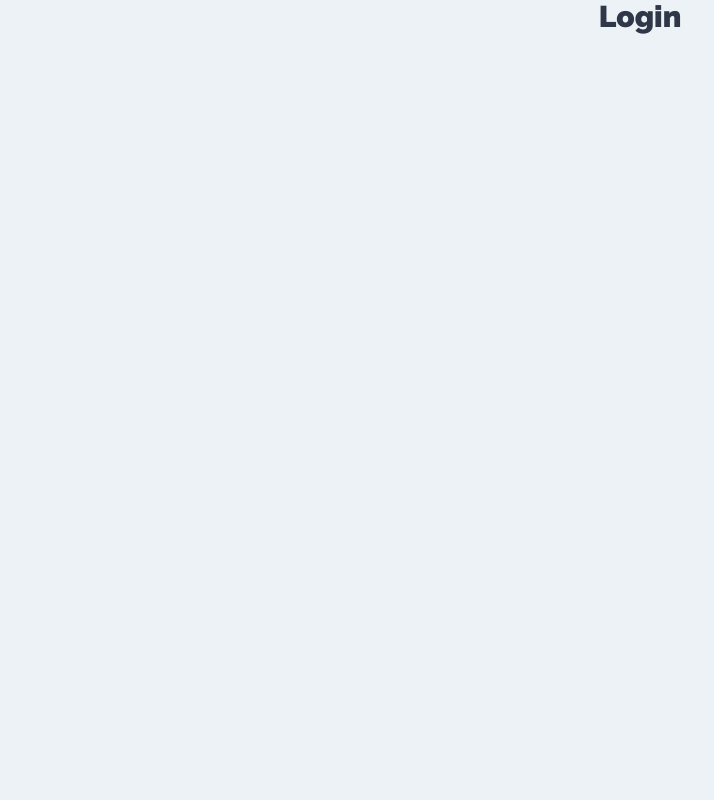
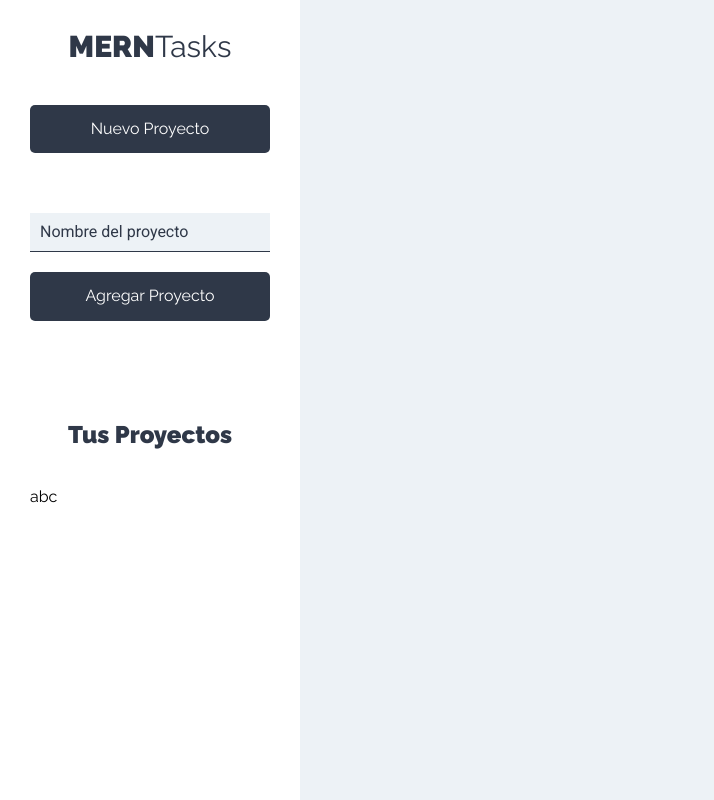
Before and after one commit to dylan-chacon/Tareas---MERN, a React (Create React App) app: page /proyectos in a window 1280 px wide. Shown: the whole page, without its empty margins (0-714 px from the left). Built offline with nearby package versions, Linux system fonts and the light colour scheme.

Commit message:
Sidebar Visual

```diff
--- /dev/null
+++ b/src/components/layout/Sidebar.js
@@ -0,0 +1,18 @@
+import React from 'react';
+import NewProject from '../proyectos/NewProject';
+import List from '../proyectos/List';
+
+const Sidebar = () => {
+    return (
+        <aside>
+            <h1>MERN<span>Tasks</span></h1>
+            <NewProject />
+            <div className="proyectos">
+                <h2>Tus Proyectos</h2>
+                <List />
+            </div>
+        </aside>
+    );
+}
+
+export default Sidebar;
--- /dev/null
+++ b/src/components/proyectos/List.js
@@ -0,0 +1,19 @@
+import React from 'react';
+import Project from './Project'
+
+const List = () => {
+    const projects = [
+        {name: 'abc'}
+    ]
+    return (
+        <ul className="listado-proyectos">
+            {projects.map(project => (
+                <Project
+                    project={project}
+                />
+            ))}
+        </ul>
+    );
+}
+
+export default List;
--- /dev/null
+++ b/src/components/proyectos/NewProject.js
@@ -0,0 +1,47 @@
+import React, { Fragment, useState } from 'react';
+
+const NewProject = () => {
+    //state
+    const [project, setProject] = useState({
+        name: ''
+    });
+    const { name } = project;
+    //input
+    const onChangeProject = e => {
+        setProject({
+            ...project,
+            [e.target.name]: e.target.value
+        });
+    }
+    //Submit
+    const onSubmitProject = e => {
+        e.preventDefault();
+    }
+    return (
+        <Fragment>
+            <button
+                type="button"
+                className="btn btn-block btn-primario"
+            >Nuevo Proyecto</button>
+            <form
+                className="formulario-nuevo-proyecto"
+                onSubmit={onSubmitProject}
+            >
+                <input
+                    type="text"
+                    className="input-text"
+                    placeholder="Nombre del proyecto"
+                    name="name"
+                    value={name}
+                    onChange={onChangeProject}
+                />
+                <button
+                    type="submit"
+                    className="btn btn-block btn-primario"
+                >Agregar Proyecto</button>
+            </form>
+        </Fragment>
+    );
+}
+
+export default NewProject;
--- /dev/null
+++ b/src/components/proyectos/Project.js
@@ -0,0 +1,16 @@
+import React from 'react';
+
+const Project = ({project}) => {
+    //extraer
+    const { name, } = project
+    return (
+        <li>
+            <button
+                type="button"
+                className="btn btn-blank"
+            >{name}</button>
+        </li>
+    );
+}
+
+export default Project;
--- a/src/components/proyectos/Proyectos.js
+++ b/src/components/proyectos/Proyectos.js
@@ -1,8 +1,18 @@
 import React from 'react';
+import Sidebar from '../layout/Sidebar';
 
 const Proyectos = () => {
     return (
-        <h1>Login</h1>
+        <div className="contenedor-app">
+            <Sidebar />
+            <div className="seccion-principal">
+                <main>
+                    <div className="contenedor-tareas">
+
+                    </div>
+                </main>
+            </div>
+        </div>
     );
 }
 
```
